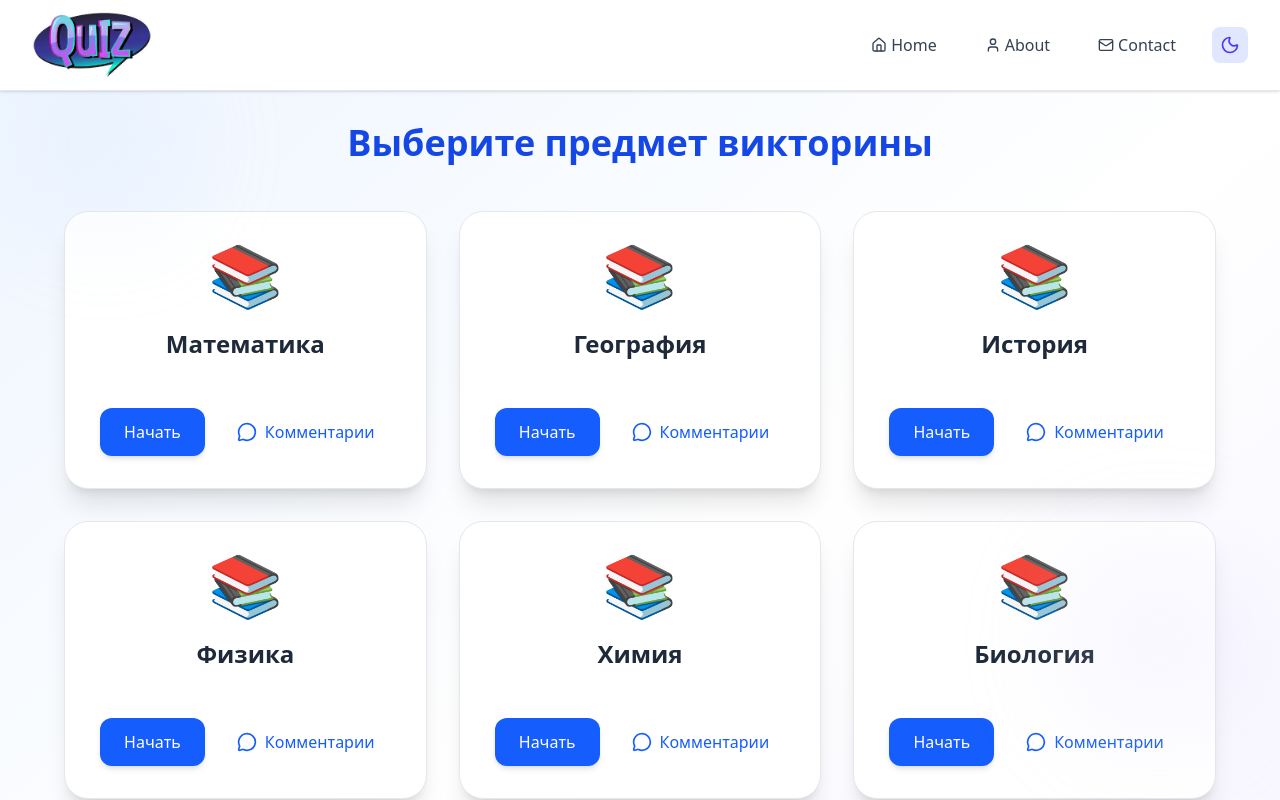
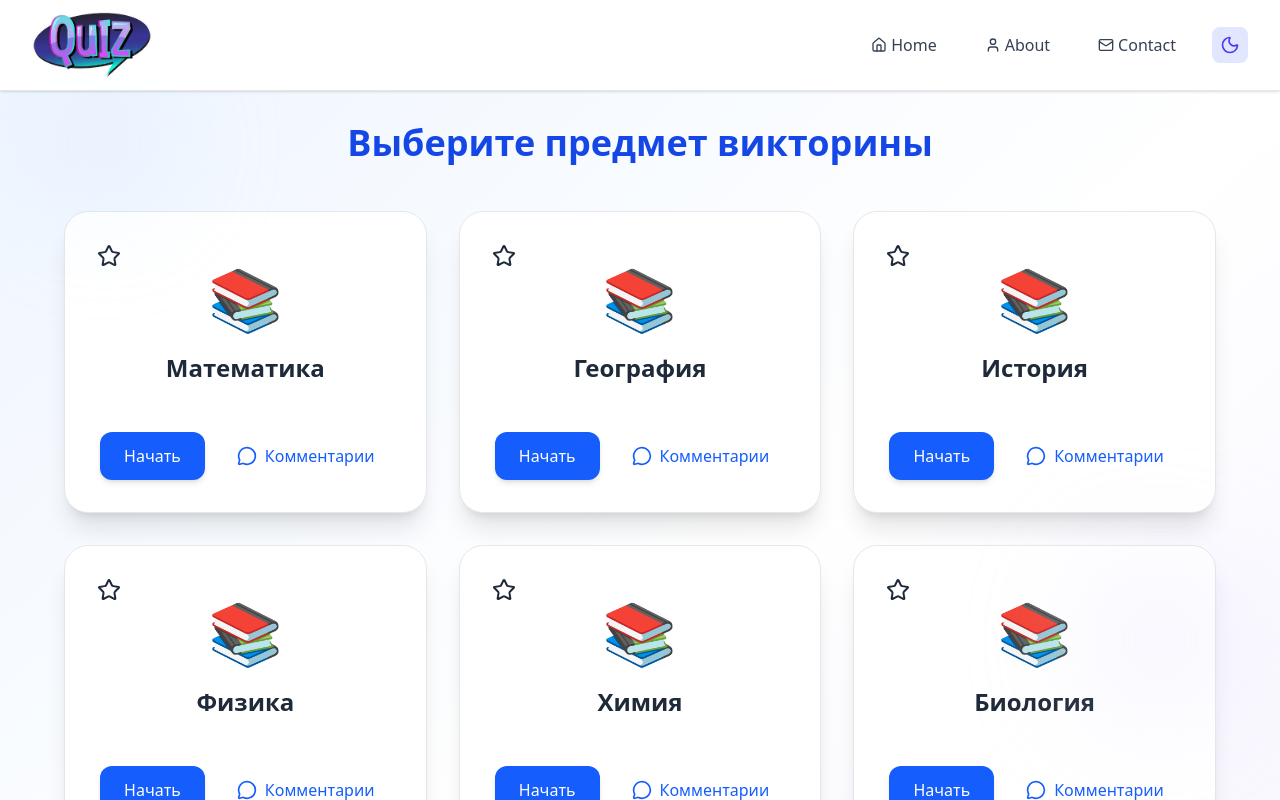
Before and after one commit to SayfovAliakbar/Quiz, a Next.js app: page / in a window 1280 px wide. Shown: the top 800 px of the page. Built offline with nearby package versions, Linux system fonts and the light colour scheme; data requests are answered from the project's data file.

Commit message:
addd like function

```diff
--- a/src/components/header/header.jsx
+++ b/src/components/header/header.jsx
@@ -17,7 +17,6 @@ const Header = () => {
     }`}>
       <div className='max-w-7xl mx-auto px-4 sm:px-6 lg:px-8 py-3'>
         <div className='flex items-center justify-between'>
-          {/* Логотип */}
           <Link href='/' className='flex items-center space-x-2 group'>
             <Image
               src={logo}
@@ -28,7 +27,6 @@ const Header = () => {
             />
           </Link>
 
-          {/* Навигация */}
           <nav className='hidden md:flex items-center space-x-6'>
             <Link
               href='/'
@@ -66,7 +64,6 @@ const Header = () => {
               <span>Contact</span>
             </Link>
 
-            {/* Кнопка переключения темы */}
             <button
               onClick={toggleTheme}
               className={`p-2 rounded-lg transition-all duration-300 hover:scale-110 ${
@@ -88,7 +85,6 @@ const Header = () => {
             </button>
           </nav>
 
-          {/* Мобильное меню */}
           <div className='flex md:hidden items-center space-x-4'>
             <button
               onClick={toggleTheme}
--- a/src/components/home/options.jsx
+++ b/src/components/home/options.jsx
@@ -1,15 +1,32 @@
 'use client'
 import { useGetOptionsQuery } from '@/store/services/userApi'
 import Link from 'next/link'
-import { MessageCircle, Moon, Sun } from 'lucide-react'
-import React from 'react'
+import { MessageCircle, Moon, Star, Sun } from 'lucide-react'
+import React, { useEffect, useState } from 'react'
 import { useTheme } from '../theme'
 
 const Options = () => {
 	let { data, isLoading, isError } = useGetOptionsQuery()
-  let { darkMode, toggleTheme } = useTheme()
+	let { darkMode } = useTheme()
+	const [likedSubjects, setLikedSubjects] = useState([])
 
-  if (isLoading) return (
+	useEffect(() => {
+		const saved = JSON.parse(localStorage.getItem('likedSubject')) || []
+		setLikedSubjects(saved)
+	}, [])
+
+	useEffect(() => {
+		localStorage.setItem('likedSubject', JSON.stringify(likedSubjects))
+	}, [likedSubjects])
+
+	function addToLikedSubjects(el) {
+		if (!likedSubjects.find(item => item.id === el.id)) {
+			setLikedSubjects([...likedSubjects, el])
+		}
+	}
+
+	if (isLoading)
+		return (
 			<div className='fixed inset-0 flex flex-col items-center justify-center bg-gradient-to-br from-blue-100 via-white to-violet-100 dark:from-gray-900 dark:via-gray-800 dark:to-gray-900'>
 				<div className='w-16 h-16 border-4 border-t-transparent border-blue-500 dark:border-blue-400 rounded-full animate-spin shadow-lg'></div>
 				<h2 className='text-gray-800 dark:text-gray-100 mt-6 text-lg font-semibold tracking-wide animate-pulse'>
@@ -21,7 +38,8 @@ const Options = () => {
 			</div>
 		)
 
-  if (isError) return (
+	if (isError)
+		return (
 			<div className='min-h-screen flex items-center justify-center bg-gradient-to-br from-blue-50 via-white to-violet-50 dark:from-gray-900 dark:via-gray-800 dark:to-gray-900'>
 				<p className='text-center text-red-500 dark:text-red-300 text-lg font-medium'>
 					Ошибка при загрузке
@@ -30,8 +48,13 @@ const Options = () => {
 		)
 
 	return (
-    <main className={`min-h-screen p-8 ${darkMode ? "bg-gray-900 text-gray-100" : "bg-gradient-to-br from-blue-50 via-white to-violet-50"}`}>
-
+		<main
+			className={`min-h-screen p-8 ${
+				darkMode
+					? 'bg-gray-900 text-gray-100'
+					: 'bg-gradient-to-br from-blue-50 via-white to-violet-50'
+			}`}
+		>
 			<h1 className='text-4xl font-bold text-center mb-12 text-blue-700 dark:text-blue-400'>
 				Выберите предмет викторины
 			</h1>
@@ -40,8 +63,21 @@ const Options = () => {
 				{data?.map(el => (
 					<div
 						key={el.id}
-            className={`shadow-xl hover:shadow-2xl rounded-3xl p-8 text-center transition-all duration-300 hover:scale-[1.02] border border-gray-200  group ${darkMode ? "bg-gray-800 border-gray-600 text-gray-100" : "bg-white border-gray-200 text-gray-800"}`}
+						className={`shadow-xl hover:shadow-2xl rounded-3xl p-8 text-center transition-all duration-300 hover:scale-[1.02] border border-gray-200  group ${
+							darkMode
+								? 'bg-gray-800 border-gray-600 text-gray-100'
+								: 'bg-white border-gray-200 text-gray-800'
+						}`}
 					>
+						<Star
+							className={`cursor-pointer transition-colors ${
+								likedSubjects.find(item => item.id === el.id)
+									? 'text-yellow-400'
+									: 'hover:text-yellow-400'
+							}`}
+							onClick={() => addToLikedSubjects(el)}
+						/>
+
 						<div className='flex flex-col items-center gap-6'>
 							<div className='text-6xl transform group-hover:scale-110 transition-transform duration-300'>
 								📚
```
Lines whose indentation alone changed are shown as unchanged.
